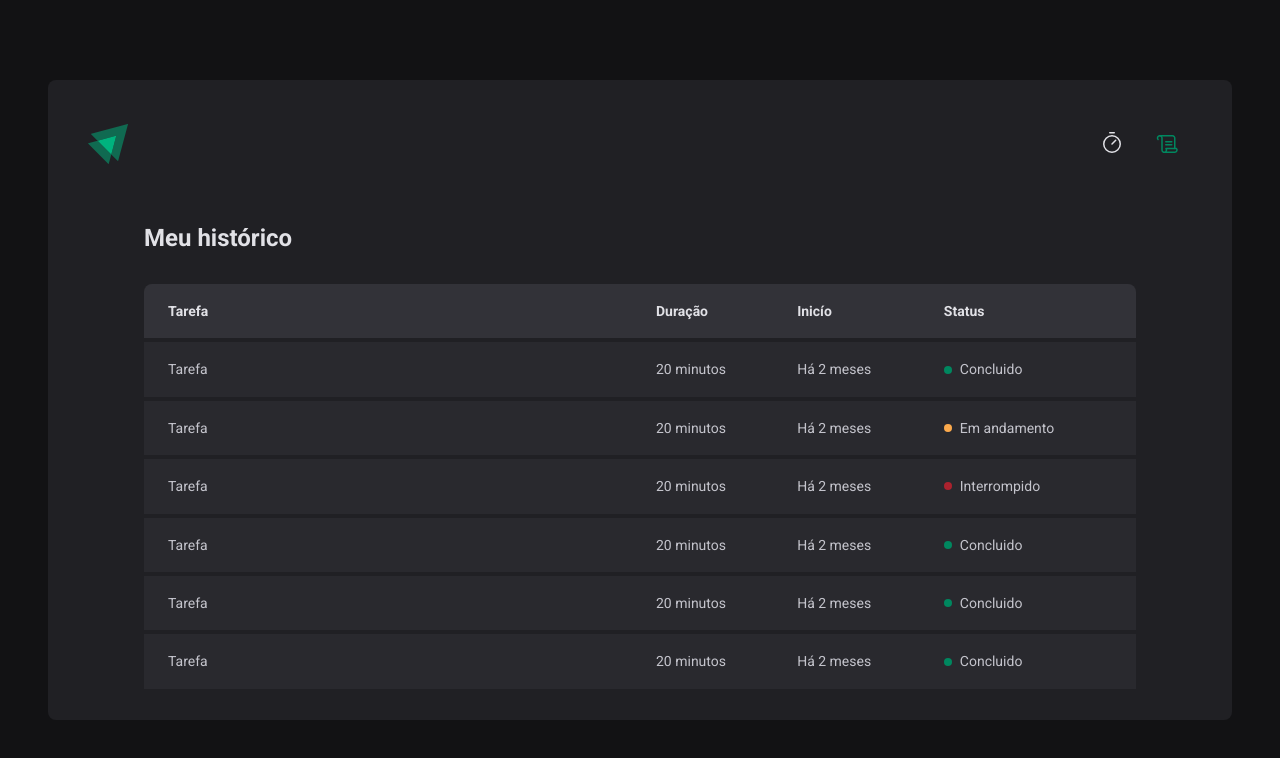
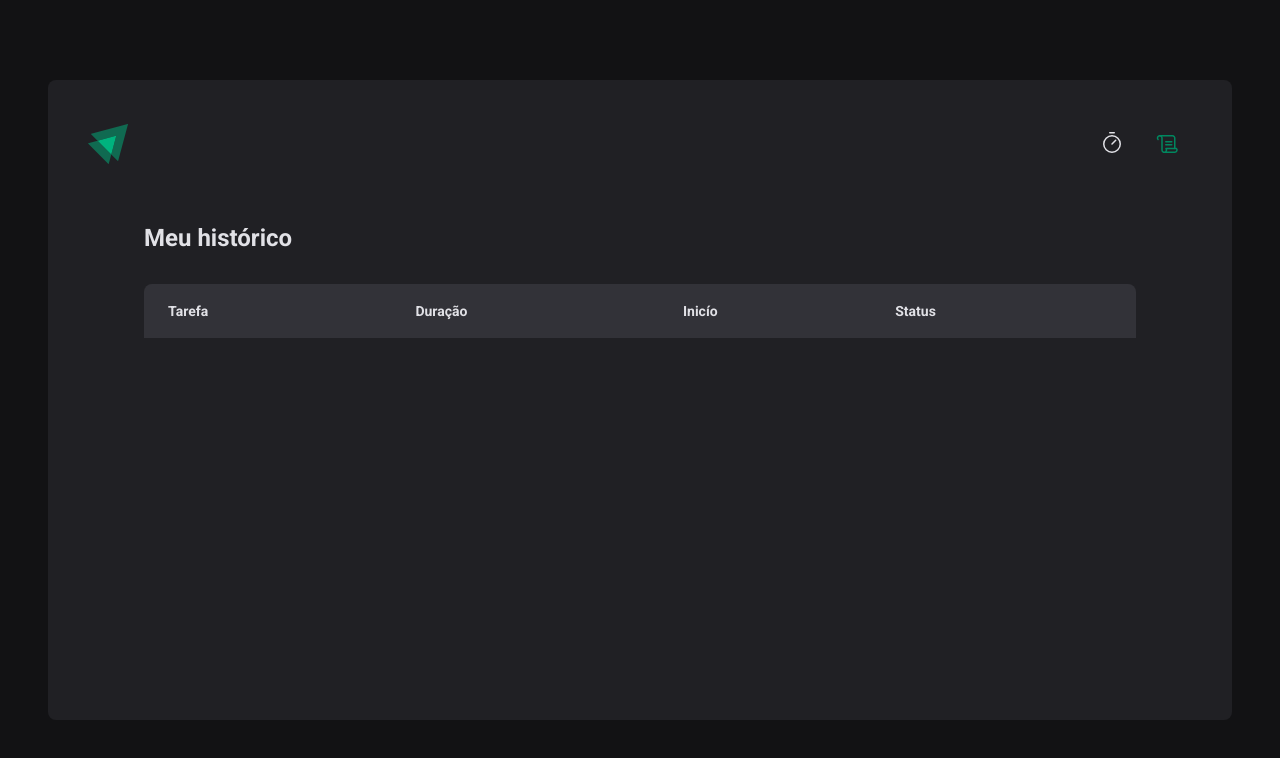
Before and after one commit to Pdro-marqss/ignite-timer, a React (Vite) app: page /history in a window 1280 px wide. Shown: the top 758 px of the page. Built offline with nearby package versions, Linux system fonts and the light colour scheme.

Commit message:
feat: dynamic history list with formated date

```diff
--- a/src/pages/History/index.tsx
+++ b/src/pages/History/index.tsx
@@ -1,6 +1,10 @@
 import { useContext } from 'react';
+import { formatDistanceToNow } from 'date-fns';
+import ptBR from 'date-fns/locale/pt-BR';
+
+import { CyclesContext } from '../../contexts/CyclesContext';
+
 import { HistoryContainer, HistoryList, Status } from "./styles";
-import { CyclesContext } from '../../contexts/CyclesContext';
 
 export function History() {
    const { cycles } = useContext(CyclesContext);
@@ -20,54 +24,20 @@
                   </tr>
                </thead>
                <tbody>
-                  <tr>
-                     <td>Tarefa</td>
-                     <td>20 minutos</td>
-                     <td>Há 2 meses</td>
-                     <td>
-                        <Status statusColor="green">Concluido</Status>
-                     </td>
-                  </tr>
-                  <tr>
-                     <td>Tarefa</td>
-                     <td>20 minutos</td>
-                     <td>Há 2 meses</td>
-                     <td>
-                        <Status statusColor="yellow">Em andamento</Status>
-                     </td>
-                  </tr>
-                  <tr>
-                     <td>Tarefa</td>
-                     <td>20 minutos</td>
-                     <td>Há 2 meses</td>
-                     <td>
-                        <Status statusColor="red">Interrompido</Status>
-                     </td>
-                  </tr>
-                  <tr>
-                     <td>Tarefa</td>
-                     <td>20 minutos</td>
-                     <td>Há 2 meses</td>
-                     <td>
-                        <Status statusColor="green">Concluido</Status>
-                     </td>
-                  </tr>
-                  <tr>
-                     <td>Tarefa</td>
-                     <td>20 minutos</td>
-                     <td>Há 2 meses</td>
-                     <td>
-                        <Status statusColor="green">Concluido</Status>
-                     </td>
-                  </tr>
-                  <tr>
-                     <td>Tarefa</td>
-                     <td>20 minutos</td>
-                     <td>Há 2 meses</td>
-                     <td>
-                        <Status statusColor="green">Concluido</Status>
-                     </td>
-                  </tr>
+                  {cycles.map((cycle) => {
+                     return (
+                        <tr key={cycle.id}>
+                           <td>{cycle.task}</td>
+                           <td>{cycle.minutesAmount}</td>
+                           <td>{formatDistanceToNow(cycle.startDate, { addSuffix: true, locale: ptBR })}</td>
+                           <td>
+                              {cycle.finishedDate && <Status statusColor="green">Concluido</Status>}
+                              {cycle.interruptedDate && <Status statusColor="red">Interrompido</Status>}
+                              {!cycle.finishedDate && !cycle.interruptedDate && <Status statusColor="yellow">Em andamento</Status>}
+                           </td>
+                        </tr>
+                     )
+                  })}
                </tbody>
             </table>
          </HistoryList>
```
